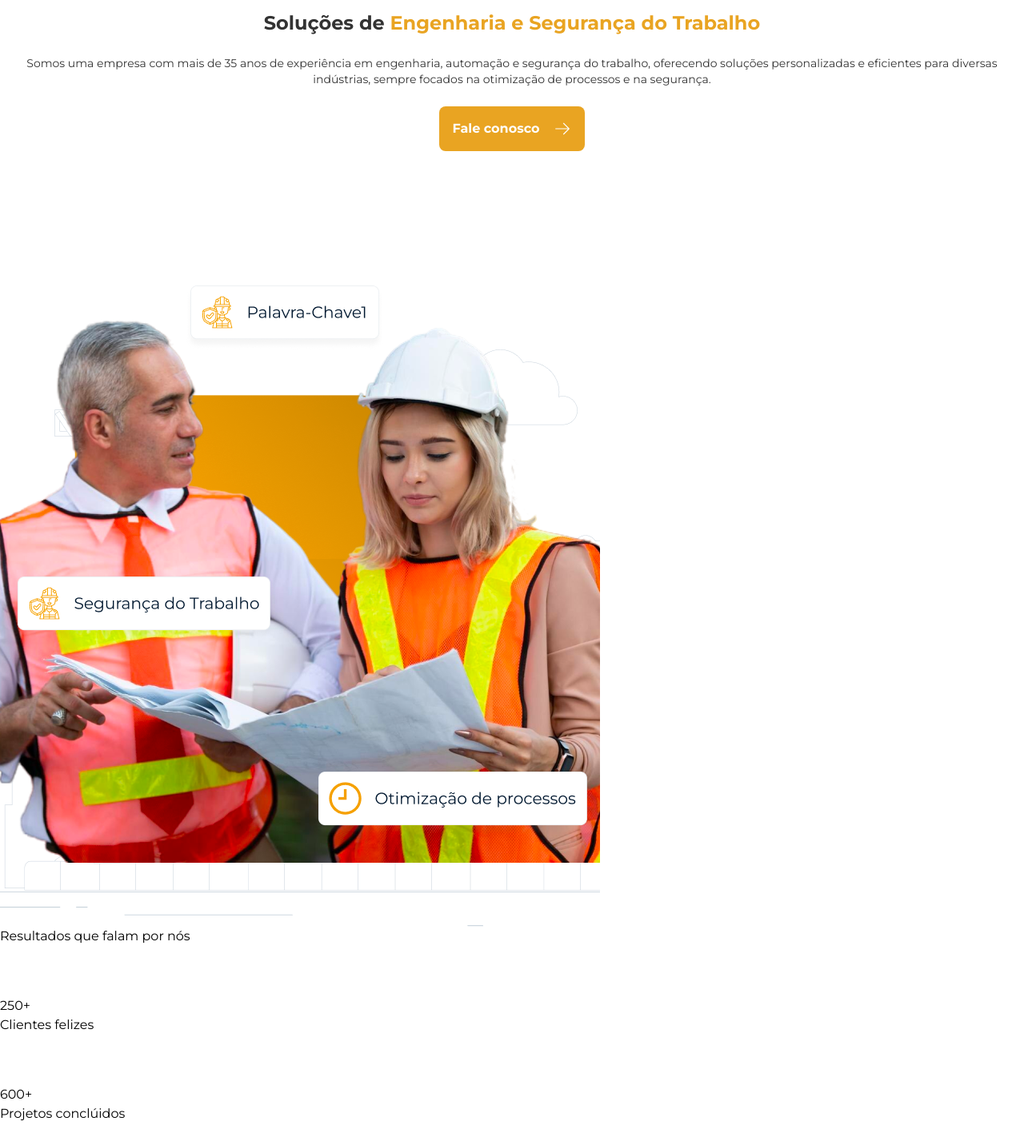
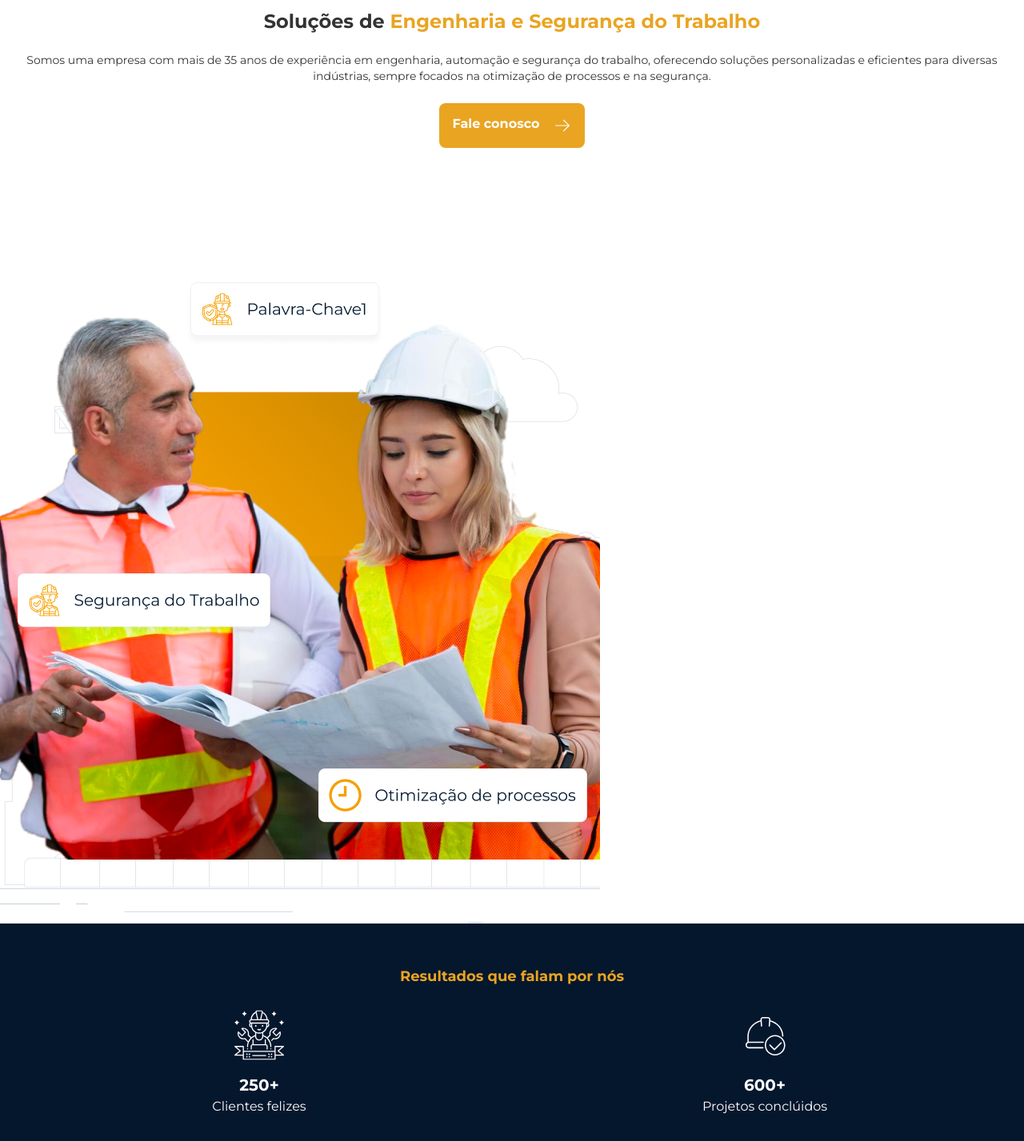
Before and after one commit to hugosimoesdev/bdm-website, a Next.js app: page / in a window 1280 px wide. Shown: the part 100-1527 px from the top of the page at 80% size. Built offline with nearby package versions, Linux system fonts and the light colour scheme.

Commit message:
feat: add results visual moile

```diff
--- a/src/components/hero-banner.tsx
+++ b/src/components/hero-banner.tsx
@@ -4,15 +4,15 @@ import Link from "next/link";
 
 export default function HeroBanner() {
   return (
-    <div>
+    <section>
       <div className="text-center flex flex-col items-center gap-6 mt-8 px-7">
-        <h1 className="text-2xl font-bold text-dark-gray">
+        <h1 className="text-2xl leading-7 font-bold text-dark-gray">
           Soluções de{" "}
           <span className="text-yellow">
             Engenharia e Segurança do Trabalho
           </span>
         </h1>
-        <p className="text-sm text-dark-gray ">
+        <p className="text-sm text-dark-gray">
           Somos uma empresa com mais de 35 anos de experiência em engenharia,
           automação e segurança do trabalho, oferecendo soluções personalizadas
           e eficientes para diversas indústrias, sempre focados na otimização de
@@ -20,7 +20,7 @@ export default function HeroBanner() {
         </p>
         <Link
           href=""
-          className="bg-yellow p-4 flex w-fit rounded-lg text-white gap-4 font-bold"
+          className="leading-5 bg-yellow p-4 flex w-fit rounded-lg text-white gap-4 font-bold"
         >
           Fale conosco
           <img
@@ -30,6 +30,6 @@ export default function HeroBanner() {
         </Link>
       </div>
       <img src="/assets/banner.png" alt="Banner BDM" />
-    </div>
+    </section>
   );
 }
--- a/src/components/results.tsx
+++ b/src/components/results.tsx
@@ -29,15 +29,21 @@ const data = [
 
 export default function Results() {
   return (
-    <section>
-      <h2>Resultados que falam por nós</h2>
-      <div>
+    <section className="bg-[#05172D] py-14 text-center">
+      <h2 className="text-lg font-bold leading-5 text-yellow mb-8">
+        Resultados que falam por nós
+      </h2>
+      <div className="grid grid-cols-2 justify-center items-center px-6 gap-8">
         {data.map((item) => {
           return (
-            <div>
+            <div className="flex flex-col items-center gap-4">
               <img src={item.img} alt={item.alt} />
-              <h3>{item.number}</h3>
-              <h4>{item.title}</h4>
+              <div className="flex flex-col items-center text-white text-center">
+                <h3 className="text-xl font-bold leading-normal">
+                  {item.number}
+                </h3>
+                <h4 className="leading-6">{item.title}</h4>
+              </div>
             </div>
           );
         })}
```
